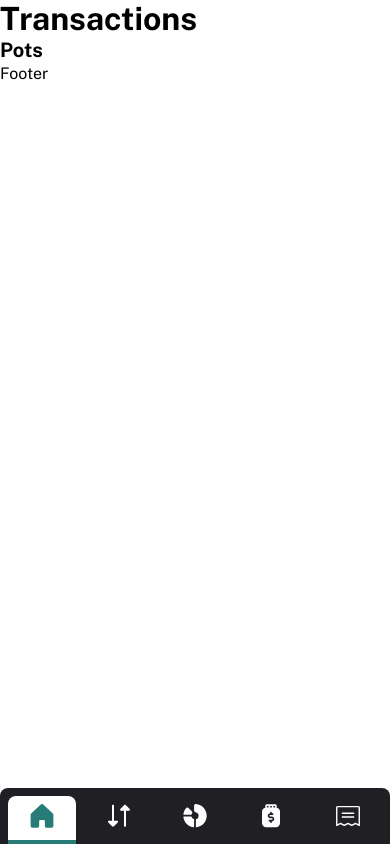
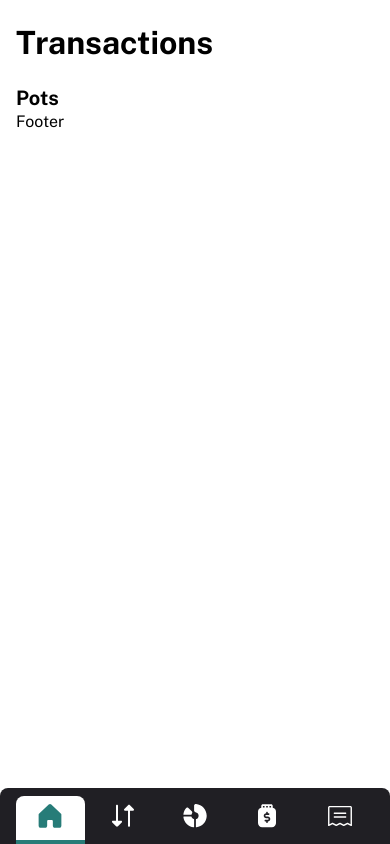
Before and after one commit to Arteque/financeapp0425, a React (Vite) app: page / in a window 390 px wide. Built offline with nearby package versions, Linux system fonts and the light colour scheme.

Commit message:
Layout Responsive Data and Main Title

```diff
--- a/src/Components/ContentContainer/ContentContainer.jsx
+++ b/src/Components/ContentContainer/ContentContainer.jsx
@@ -1,10 +1,6 @@
+import Class from "./ContentCOntainer.module.scss";
+const ContentContainer = ({ children, ...props }) => {
+  return <div className={Class.container} {...props}>{children}</div>;
+};
 
-const ContentContainer = ({children, ...props}) => {
-  return (
-    <div {...props}>
-      {children}
-    </div>
-  )
-}
-
-export default ContentContainer
+export default ContentContainer;
--- a/src/Components/ContentContainer/ContentContainer.module.scss
+++ b/src/Components/ContentContainer/ContentContainer.module.scss
@@ -1,11 +1,10 @@
 @use "../../Style/Variables/mixin";
 
 .container{
-    padding: 24px;
     background:var(--clr-white-100);
-    padding: 24px;
+    padding: 24px 0;
     border-radius: 12px;
     @include mixin.md{
-        padding: 2rem;
+        padding: 40px 0;
     }
 }
--- a/src/Components/RouteChangeLoader/RouteChangeLoader.jsx
+++ b/src/Components/RouteChangeLoader/RouteChangeLoader.jsx
@@ -13,7 +13,7 @@ const RouteChangeLoader = () => {
 
         const timeout = setTimeout(() => {
             setLoading(false)
-        }, 500)
+        }, 0)
 
         return () => clearTimeout(timeout)
 
--- a/src/Pages/Start.jsx
+++ b/src/Pages/Start.jsx
@@ -1,12 +1,17 @@
+import ContentContainer from "../Components/ContentContainer/ContentContainer"
 import BlockTitle from "../Components/PageTitle/BlockTitle"
 import PageTitle from "../Components/PageTitle/PageTitle"
 
 const Start = () => {
   return (
     <div>
-      <PageTitle>
-        Transactions
-      </PageTitle>
+      <header>
+        <ContentContainer>
+          <PageTitle>
+            Transactions
+          </PageTitle>
+        </ContentContainer>
+      </header>
       <BlockTitle>
         Pots
       </BlockTitle>
--- a/src/Style/Style.scss
+++ b/src/Style/Style.scss
@@ -35,7 +35,7 @@ ul[class] {
   .nav_ul {
     display: flex;
     align-items: flex-end;
-    justify-content: space-evenly;
+    justify-content: space-between;
     .text {
       color: var(--clr-white-100);
       display: none;
@@ -87,7 +87,7 @@ ul[class] {
     padding-block: 40px;
     padding-inline: unset;
     padding-inline-end: 24px;
-    width: 300px;
+    min-width: 300px;
     min-height: 100svh;
     grid-row-start: 1 ;
     grid-row-end: -1;
@@ -99,21 +99,41 @@ ul[class] {
       }
       a{
         flex-flow: row;
+        align-items: center;
         gap: 1rem;
         padding-inline: 24px;
+        padding-block: 1rem;
         width: 100%;
         border-radius: 0 8px 8px 0;
-        border-block:   unset;
+        border-block: unset;
+        border-inline-start: 4px solid transparent;
+        &.current{
+          border-inline-start-color: var(--clr-second-green);
+        }
+        .text{
+          font-size: 16px;
+          display: block;
+        }
       }
     }
   }
 }
 /* Main Header */
+main.main_content, .main_header, .main_footer{
+  padding-inline: 16px;
+  @include mixin.md{
+    padding-inline: 24px;
+  }
+  @include mixin.lg{
+    padding-inline: 0;
+  }
+
+}
 @include mixin.lg{
     main#root {
       display: grid;
       grid-template-columns: 0.2fr 1fr;
       grid-template-rows: 1fr 0.2fr;
-      gap: 2rem;
+      gap: 40px;
   }
 }
--- a/src/Template/Root.jsx
+++ b/src/Template/Root.jsx
@@ -16,7 +16,9 @@ const Root = () => {
       <RouteChangeLoader />
       {loading && <Loader />}
       <Header />
-      <Outlet />
+      <main className="main_content">
+        <Outlet />
+      </main>
       <Footer />
 
     </>
```
